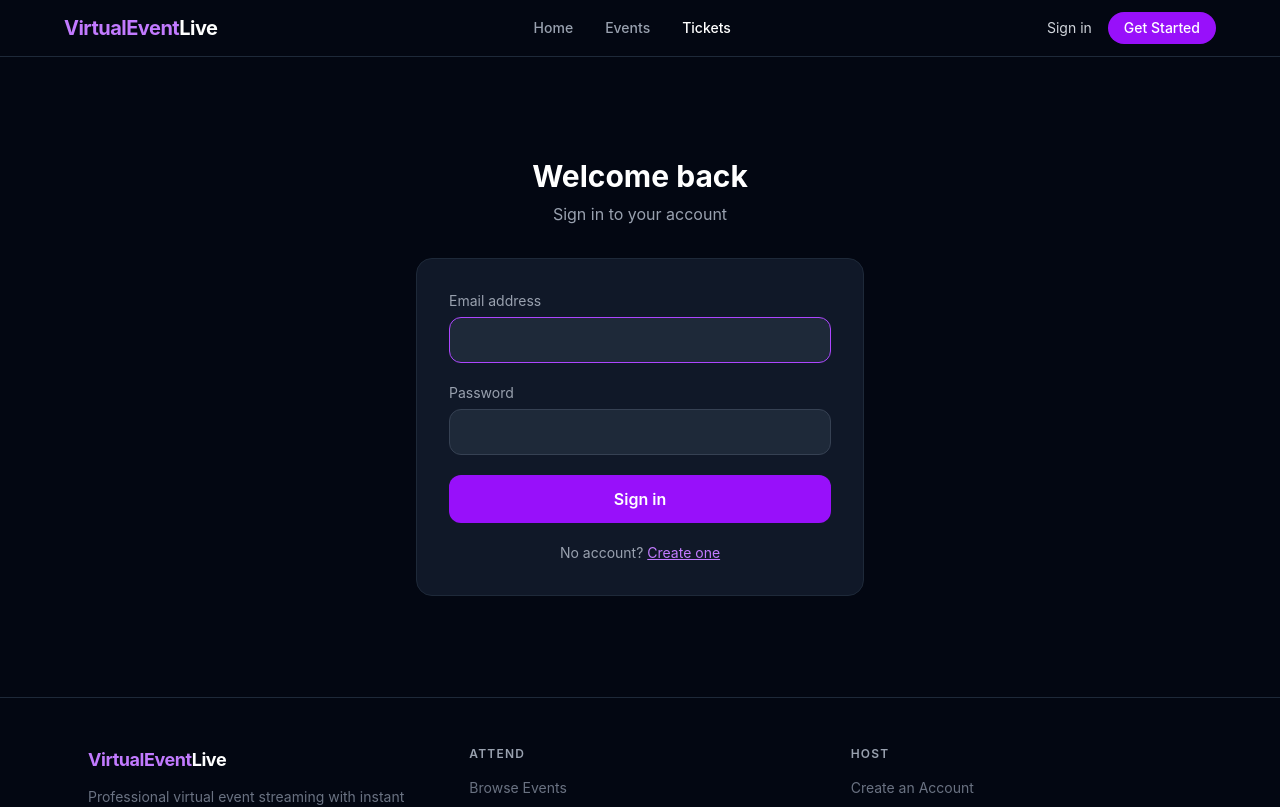
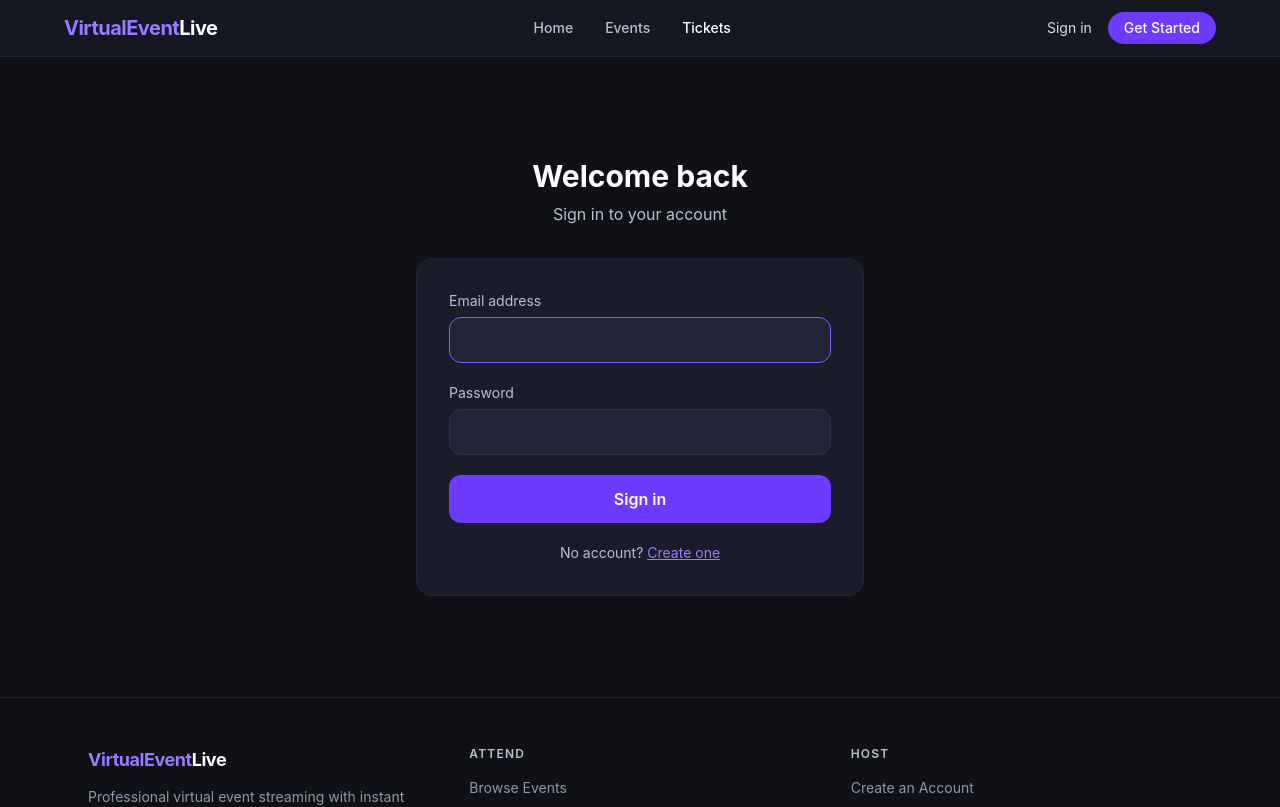
Before and after one commit to grant8827/virtualeventlive_frontend, a React (Vite) app: page /login in a window 1280 px wide. Shown: the top 807 px of the page. Built offline with nearby package versions, Linux system fonts and the light colour scheme; no server answers.

Commit message:
add color code to the site

```diff
--- a/src/components/NavBar.jsx
+++ b/src/components/NavBar.jsx
@@ -11,7 +11,7 @@ export default function NavBar() {
   }
 
   return (
-    <nav className="border-b border-gray-800 px-6 py-3 bg-gray-950">
+    <nav className="border-b border-gray-800 px-6 py-3 bg-surface-nav">
       <div className="max-w-6xl mx-auto flex items-center justify-between">
         {/* Left — logo */}
         <Link to="/" className="text-xl font-bold text-purple-400 tracking-tight shrink-0">
--- a/src/dashboard/DashboardLayout.jsx
+++ b/src/dashboard/DashboardLayout.jsx
@@ -44,7 +44,7 @@ function DashboardShell() {
   return (
     <div className="min-h-screen bg-gray-950 text-white">
       {/* Sidebar — pinned to the far-left edge of the viewport, full height */}
-      <aside className="hidden md:flex md:flex-col md:fixed md:inset-y-0 md:left-0 md:w-56 border-r border-gray-800 bg-gray-900 z-20">
+      <aside className="hidden md:flex md:flex-col md:fixed md:inset-y-0 md:left-0 md:w-56 border-r border-gray-800 bg-surface-nav z-20">
         <Link to="/" className="block px-5 py-4 border-b border-gray-800 shrink-0">
           <span className="text-lg font-bold text-purple-400 tracking-tight">
             VirtualEvent<span className="text-white">Live</span>
@@ -82,7 +82,7 @@ function DashboardShell() {
       </aside>
 
       {/* Mobile top bar — a full-height rail doesn't work on narrow screens */}
-      <div className="md:hidden sticky top-0 z-20 bg-gray-900 border-b border-gray-800">
+      <div className="md:hidden sticky top-0 z-20 bg-surface-nav border-b border-gray-800">
         <div className="flex items-center justify-between px-4 py-3">
           <Link to="/" className="text-lg font-bold text-purple-400 tracking-tight">
             VirtualEvent<span className="text-white">Live</span>
--- a/src/index.css
+++ b/src/index.css
@@ -1,4 +1,137 @@
 @import "tailwindcss";
+
+/* ---------------------------------------------------------------------
+ * Brand palette — VirtualEventLive design tokens
+ * Defining these in @theme (Tailwind v4 CSS-first config) generates
+ * matching utility classes automatically, e.g.:
+ *   --color-brand        -> bg-brand, text-brand, border-brand
+ *   --color-surface-card -> bg-surface-card
+ * ------------------------------------------------------------------- */
+@theme {
+  /* Primary — Royal Purple: premium/modern, stands out, entertainment + tech */
+  --color-brand: #6C3BFF;
+  --color-brand-hover: #5A2EE6;
+
+  /* Secondary — Electric Blue: links, notifications, active tabs, highlights */
+  --color-electric-blue: #00C2FF;
+
+  /* Accent — Golden Yellow: Buy Ticket, Go Live, premium badges, important actions */
+  --color-golden: #FFC107;
+
+  /* Backgrounds */
+  --color-surface: #0F1117;       /* main background */
+  --color-surface-card: #1A1D29;  /* cards */
+  --color-surface-nav: #151823;   /* navigation */
+  --color-border: #2B3142;
+
+  /* Text */
+  --color-foreground: #FFFFFF;         /* primary */
+  --color-foreground-muted: #B8C0D0;   /* secondary */
+  --color-foreground-subtle: #8C96A8;  /* muted */
+
+  /* Buttons / states */
+  --color-success: #00C853;
+  --color-danger: #FF3D57;
+  --color-warning: #FFC107;
+
+  /* Event status */
+  --color-status-live: #FF1744;
+  --color-status-online: #00C853;
+  --color-status-upcoming: #FFC107;
+  --color-status-replay: #2196F3;
+
+  /* -----------------------------------------------------------------
+   * Site-wide repaint: the app already uses Tailwind's stock purple/
+   * gray/red/green/yellow/amber scales consistently (bg-purple-600 for
+   * primary actions, gray-900/800/700 for card/surface/border depth,
+   * red-* for errors, green-* for success). Overriding those scales
+   * here repoints every existing class across the app to the brand
+   * palette without having to touch each of the ~26 files that use
+   * them. Shade relationships (darker/lighter) are preserved; only the
+   * hue changes. Scales left alone (violet, teal, emerald, blue, etc.)
+   * are used for one-off decorative/functional accents unrelated to
+   * the brand system (e.g. the studio level-meter gradient) and are
+   * intentionally untouched.
+   * ------------------------------------------------------------- */
+
+  /* purple -> Royal Purple brand family. 600/700 are the exact spec
+     Primary Button background/hover values. */
+  --color-purple-50: #F4F2FF;
+  --color-purple-100: #E8E3FF;
+  --color-purple-200: #D3CBFF;
+  --color-purple-300: #B7A3FF;
+  --color-purple-400: #9A7AFF;
+  --color-purple-500: #8259FF;
+  --color-purple-600: #6C3BFF;
+  --color-purple-700: #5A2EE6;
+  --color-purple-800: #4823B8;
+  --color-purple-900: #35198A;
+  --color-purple-950: #200F52;
+
+  /* gray -> the app's Background/Text scale. 900 already lines up with
+     Cards, 700 with Borders, 500/400 with Muted/Secondary text. */
+  --color-gray-50: #F8F9FB;
+  --color-gray-100: #F2F4F8;
+  --color-gray-200: #E9ECF2;
+  --color-gray-300: #D6DBE5;
+  --color-gray-400: #B8C0D0;
+  --color-gray-500: #8C96A8;
+  --color-gray-600: #3C4356;
+  --color-gray-700: #2B3142;
+  --color-gray-800: #202436;
+  --color-gray-900: #1A1D29;
+  --color-gray-950: #0F1117;
+
+  /* red -> Danger */
+  --color-red-50: #FFF1F3;
+  --color-red-100: #FFE0E4;
+  --color-red-200: #FFC2CB;
+  --color-red-300: #FF95A3;
+  --color-red-400: #FF6B80;
+  --color-red-500: #FF3D57;
+  --color-red-600: #E62E48;
+  --color-red-700: #C22038;
+  --color-red-800: #8F1729;
+  --color-red-900: #5C0E1A;
+  --color-red-950: #33080E;
+
+  /* green -> Success */
+  --color-green-50: #E6FBEF;
+  --color-green-100: #C2F5D6;
+  --color-green-200: #8FEAB3;
+  --color-green-300: #52DC8B;
+  --color-green-400: #1FCB6C;
+  --color-green-500: #00C853;
+  --color-green-600: #00A845;
+  --color-green-700: #018238;
+  --color-green-800: #08602C;
+  --color-green-900: #0A4322;
+  --color-green-950: #052414;
+
+  /* yellow & amber -> Golden Yellow / Warning */
+  --color-yellow-50: #FFFBEB;
+  --color-yellow-100: #FFF3C4;
+  --color-yellow-200: #FFE58A;
+  --color-yellow-300: #FFD34D;
+  --color-yellow-400: #FFC107;
+  --color-yellow-500: #F2A900;
+  --color-yellow-600: #D68F00;
+  --color-yellow-700: #A66E00;
+  --color-yellow-800: #7A5200;
+  --color-yellow-900: #4D3400;
+  --color-yellow-950: #2E1F00;
+  --color-amber-50: #FFFBEB;
+  --color-amber-100: #FFF3C4;
+  --color-amber-200: #FFE58A;
+  --color-amber-300: #FFD34D;
+  --color-amber-400: #FFC107;
+  --color-amber-500: #F2A900;
+  --color-amber-600: #D68F00;
+  --color-amber-700: #A66E00;
+  --color-amber-800: #7A5200;
+  --color-amber-900: #4D3400;
+  --color-amber-950: #2E1F00;
+}
 
 /* Horizontal T-Bar fader — a modern lever cap instead of a default range thumb */
 .t-bar-slider {
```
Also changed, not shown: 4 other files (tests, documents, lock files or other folders).
